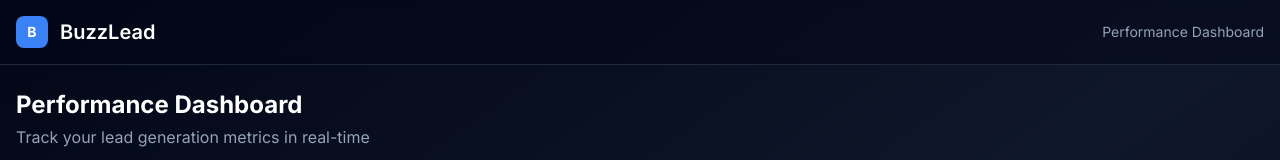
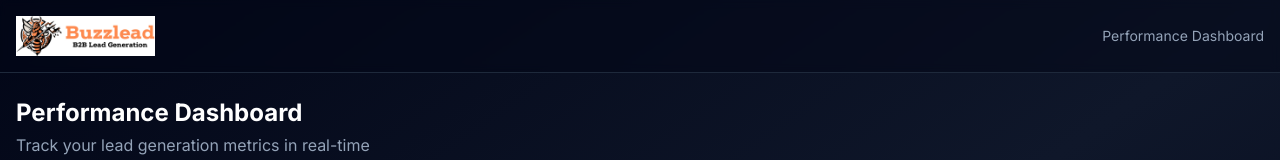
Before and after one commit to troy-aitken/buzzlead-customer-dashboard, a Next.js app: page / in a window 1280 px wide. Shown: the top 160 px of the page. Built offline with nearby package versions, Linux system fonts and the light colour scheme; no server answers.

Commit message:
Add BuzzLead logo to header

```diff
--- a/src/app/layout.tsx
+++ b/src/app/layout.tsx
@@ -1,5 +1,6 @@
 import type { Metadata } from "next";
 import { Inter } from "next/font/google";
+import Image from "next/image";
 import "./globals.css";
 
 const inter = Inter({ subsets: ["latin"] });
@@ -22,10 +23,13 @@ export default function RootLayout({
             <div className="container mx-auto px-4 py-4">
               <div className="flex items-center justify-between">
                 <div className="flex items-center gap-3">
-                  <div className="w-8 h-8 bg-blue-500 rounded-lg flex items-center justify-center">
-                    <span className="text-white font-bold text-sm">B</span>
-                  </div>
-                  <h1 className="text-xl font-semibold text-white">BuzzLead</h1>
+                  <Image
+                    src="/buzzlead-logo.jpg"
+                    alt="BuzzLead"
+                    width={180}
+                    height={50}
+                    className="h-10 w-auto"
+                  />
                 </div>
                 <div className="text-sm text-slate-400">
                   Performance Dashboard
```
Also changed, not shown: public/buzzlead-logo.jpg (added).
